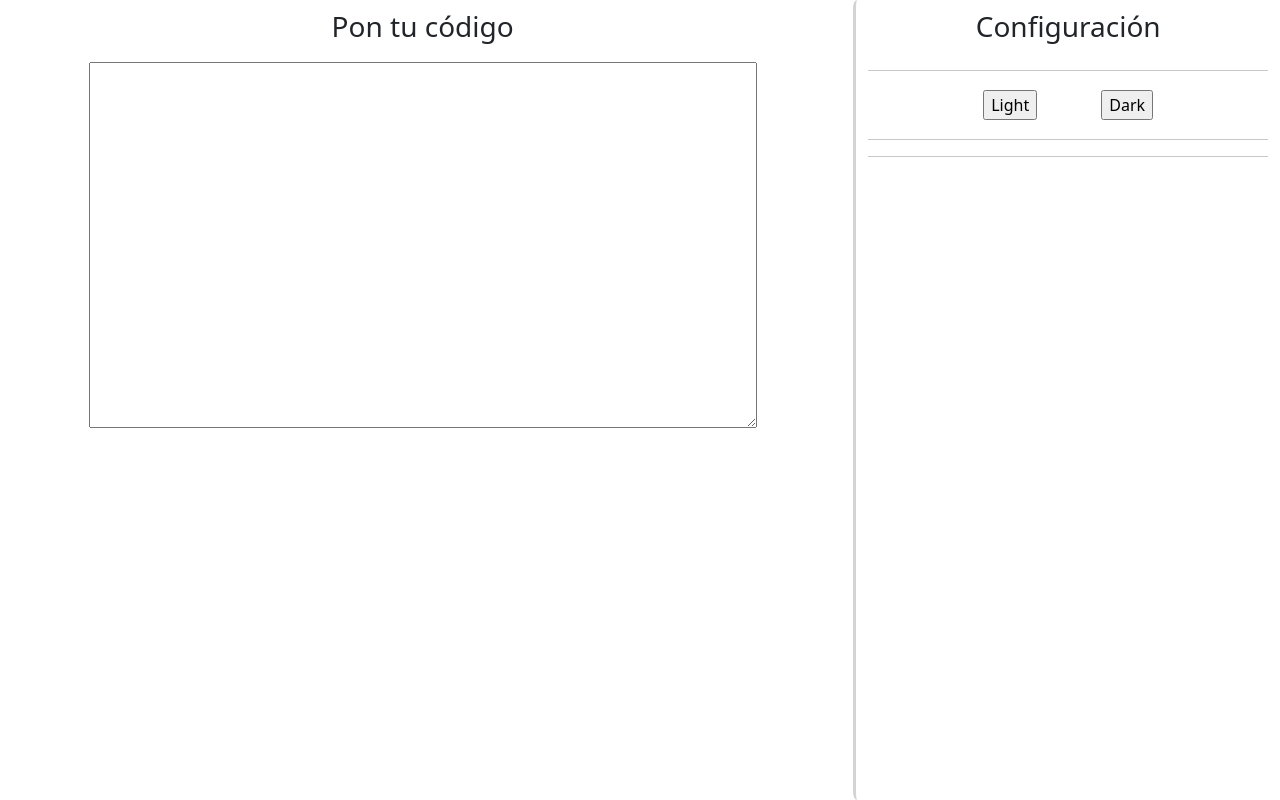
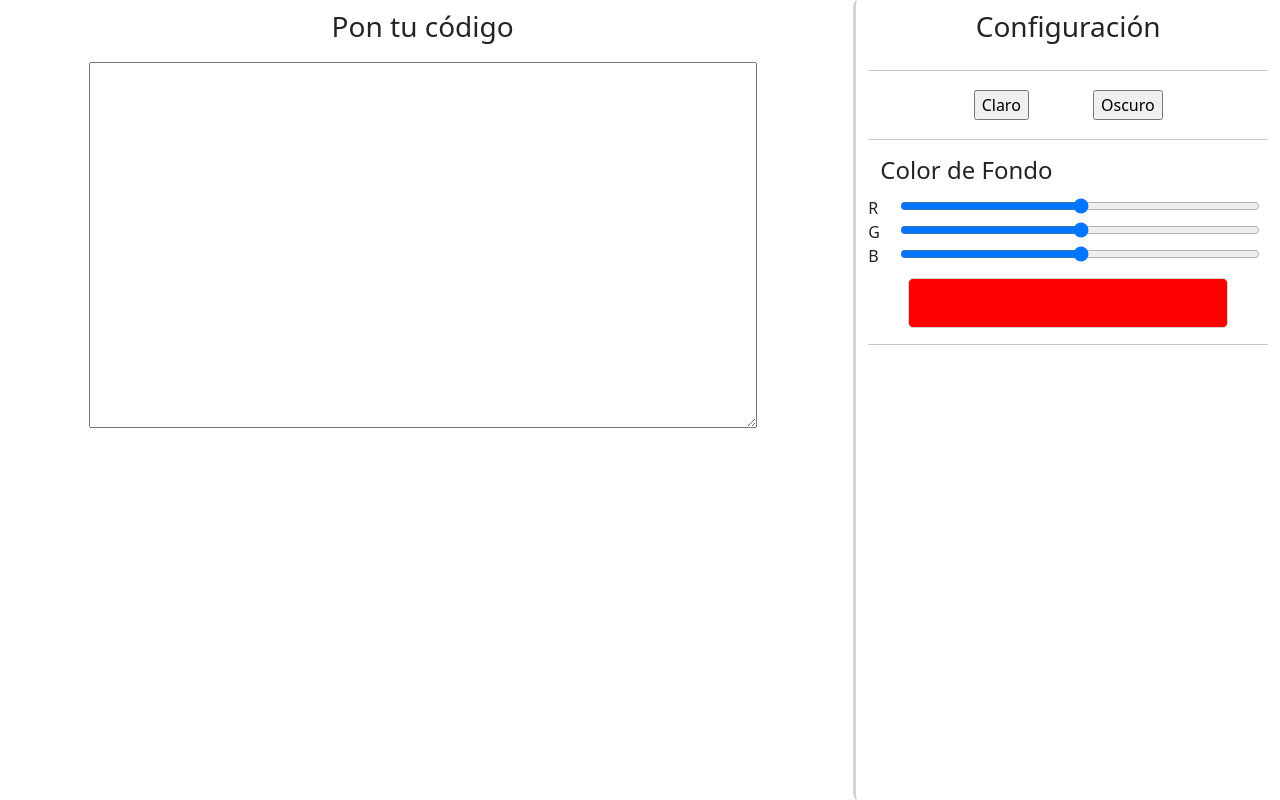
Before and after one commit to Bulagro/PSCHL, a plain HTML site: page index.html in a window 1280 px wide. Drawn offline with nearby package versions, Linux system fonts and the light colour scheme.

Commit message:
Basic layout for config block

```diff
--- a/css/index.css
+++ b/css/index.css
@@ -48,3 +48,33 @@ input {
 .theme-selector-container {
     text-align: center;
 }
+
+.theme-config h4 {
+    margin: 12px;
+}
+
+.slider-red, .slider-green, .slider-blue {
+    width: 90%;
+    margin: auto;
+}
+
+.slider-container label {
+    width: 7%;
+}
+
+.color-display-container {
+    width: 100%;
+    height: 100%;
+}
+
+.color-display {
+    width: 80%;
+    height: 50px;
+    margin: 10px auto auto auto;
+    border: 1px solid lightgray;
+    border-radius: 5px;
+}
+
+#background-color-display {
+    background-color: red;
+}
--- a/index.html
+++ b/index.html
@@ -17,22 +17,41 @@
                 <hr>
                 <div class="theme-selector-container">
                     <form id="light-theme">
-                        <input type="button" id="light-theme-select" value="Light">
+                        <input type="button" id="light-theme-select" value="Claro">
                     </form>
                     <form id="dark-theme">
-                        <input type="button" id="dark-theme-select" value="Dark">
+                        <input type="button" id="dark-theme-select" value="Oscuro">
                     </form>
                 </div>
                 <hr>
                 <div class="theme-config">
-                    <div class="background-config"></div>
-                    <div class="keyword-config"></div>
-                    <div class="number-config"></div>
-                    <div class="operator-config"></div>
-                    <div class="string-config"></div>
-                    <div class="delimiter-config"></div>
-                    <div class="identifier-config"></div>
-                    <div class="comment-config"></div>
+                    <div id="background-config">
+                        <h4>Color de Fondo</h4>
+                        <form>
+                            <div class="slider-container">
+                                <label for="background-red">R</label>
+                                <input type="range" min=0 max=255 id="background-red" name="background-red" class="slider-red">
+                            </div>
+                            <div class="slider-container">
+                                <label for="background-green">G</label>
+                                <input type="range" min=0 max=255 id="background-green" name="background-green" class="slider-green">
+                            </div>
+                            <div class="slider-container">
+                                <label for="background-blue">B</label>
+                                <input type="range" min=0 max=255 id="background-blue" name="background-blue" class="slider-blue">
+                            </div>
+                        </form>
+                        <div class="color-display-container">
+                            <div class="color-display" id="background-color-display"></div>
+                        </div>
+                    </div>
+                    <div id="keyword-config"></div>
+                    <div id="number-config"></div>
+                    <div id="operator-config"></div>
+                    <div id="string-config"></div>
+                    <div id="delimiter-config"></div>
+                    <div id="identifier-config"></div>
+                    <div id="comment-config"></div>
                 </div>
                 <hr>
             </div>
```
Also changed, not shown: 1 other file.
